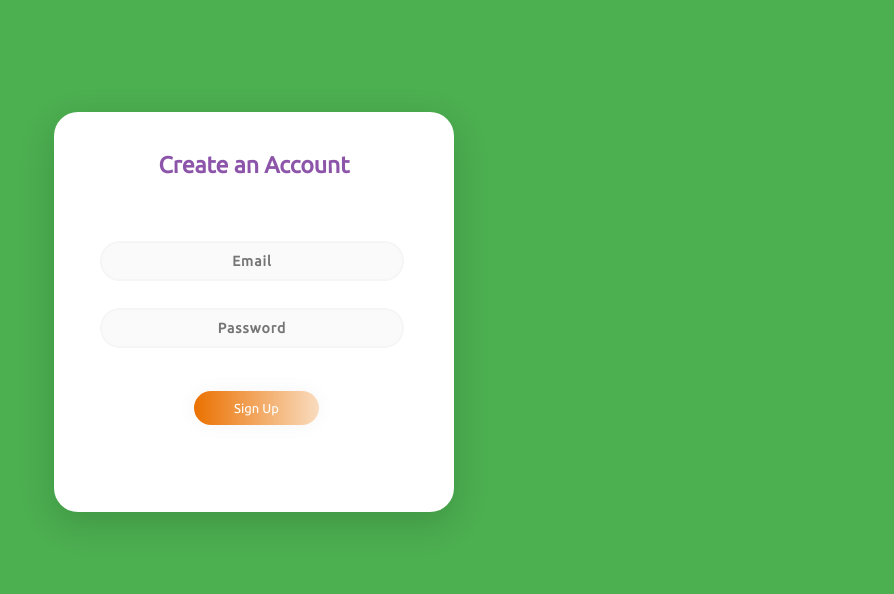
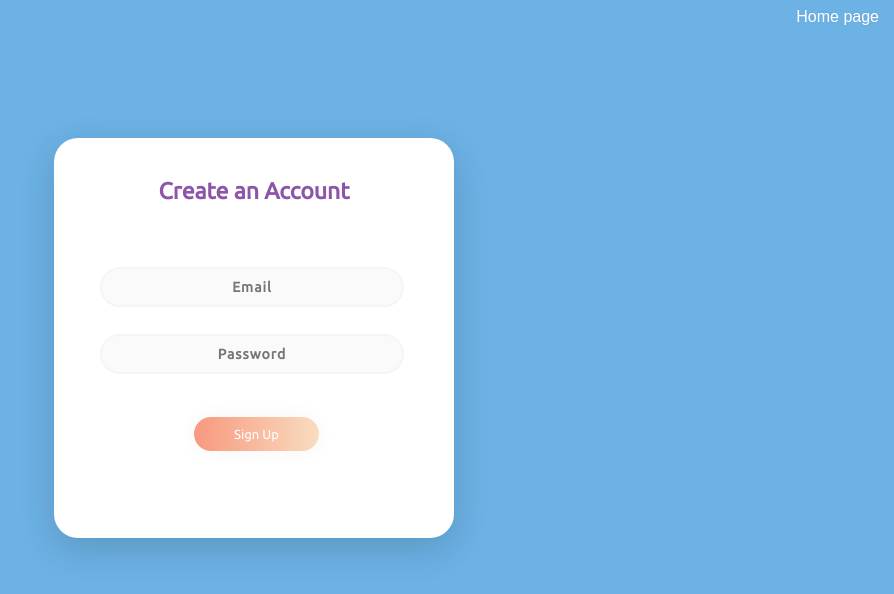
Before and after one commit to bhp003/CSE-170-Week-10, a plain HTML site: page html/signup.html in a window 1280 px wide. Shown: the whole page, without its empty margins (386-1280 px from the left). Drawn offline with Linux system fonts and the light colour scheme; no server answers.

Commit message:
updated signup css, minor padding change

```diff
--- a/css/class.css
+++ b/css/class.css
@@ -43,6 +43,7 @@ h1 {
 #qa_section, #fileupload_section {
   padding: 20px;
   padding-top: 50px;
+  padding-bottom: 50px;
   margin: auto;
   width: 600px;
   background: #D9E6EF; /* light blue */
--- a/css/login.css
+++ b/css/login.css
@@ -10,7 +10,7 @@ body {
 }
 
 .home a{
-  color:#D9E6EF;
+  color:white;
 }
 
 .main {
@@ -97,7 +97,7 @@ form.form1 {
 
 #signup {
   text-shadow: 0px 0px 3px rgba(117, 117, 117, 0.12);
-  color: #E1BEE7;
+  color: #F7997F;
   padding-top: 15px;
   display: block;
 }
--- a/css/signup.css
+++ b/css/signup.css
@@ -1,7 +1,16 @@
- body {
-        background-color: #4CAF50;
-        font-family: 'Ubuntu', sans-serif;
-    }
+body {
+  background-color: #6CB2E5;
+  font-family: 'Barlow', sans-serif;
+}
+
+.home{
+  text-align:right;
+  margin-right:7px;
+  margin-top:5px;
+}
+.home a{
+  color:white;
+}
 
     .main {
         background-color: #FFFFFF;
@@ -74,7 +83,7 @@
       cursor: pointer;
         border-radius: 5em;
         color: #fff;
-        background: linear-gradient(to right, #EB7100, #F9DCBF);
+        background: linear-gradient(to right, #F7997F, #F9DCBF);
         border: 0;
         padding-left: 40px;
         padding-right: 40px;
--- a/html/signup.html
+++ b/html/signup.html
@@ -20,6 +20,9 @@
   </head>
 
   <body>
+    <div class="home">
+      <a href="html/home.html">Home page</a>
+    </div>
     <div class="main">
       <p class="sign" align="center">Create an Account</p>
       <form class="form1">
```
